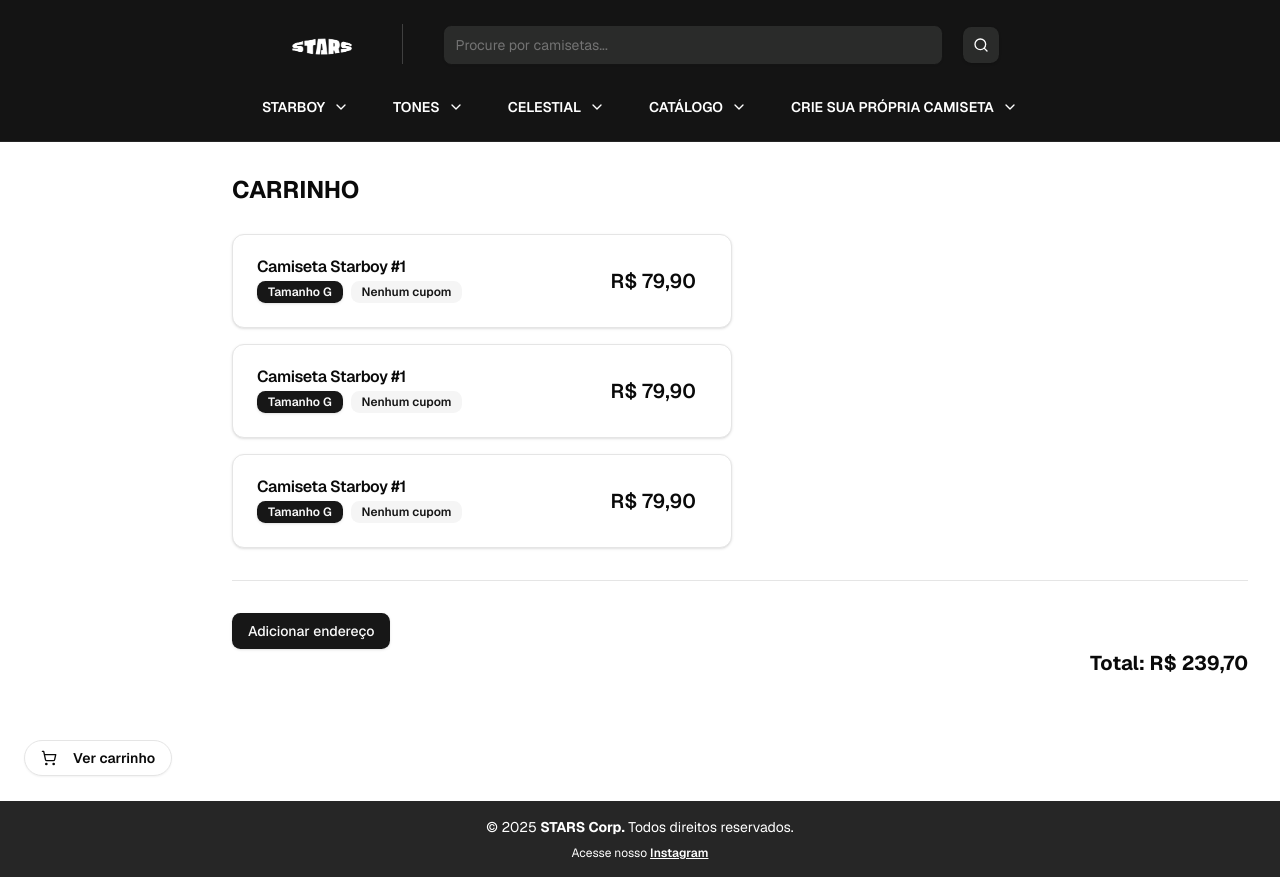
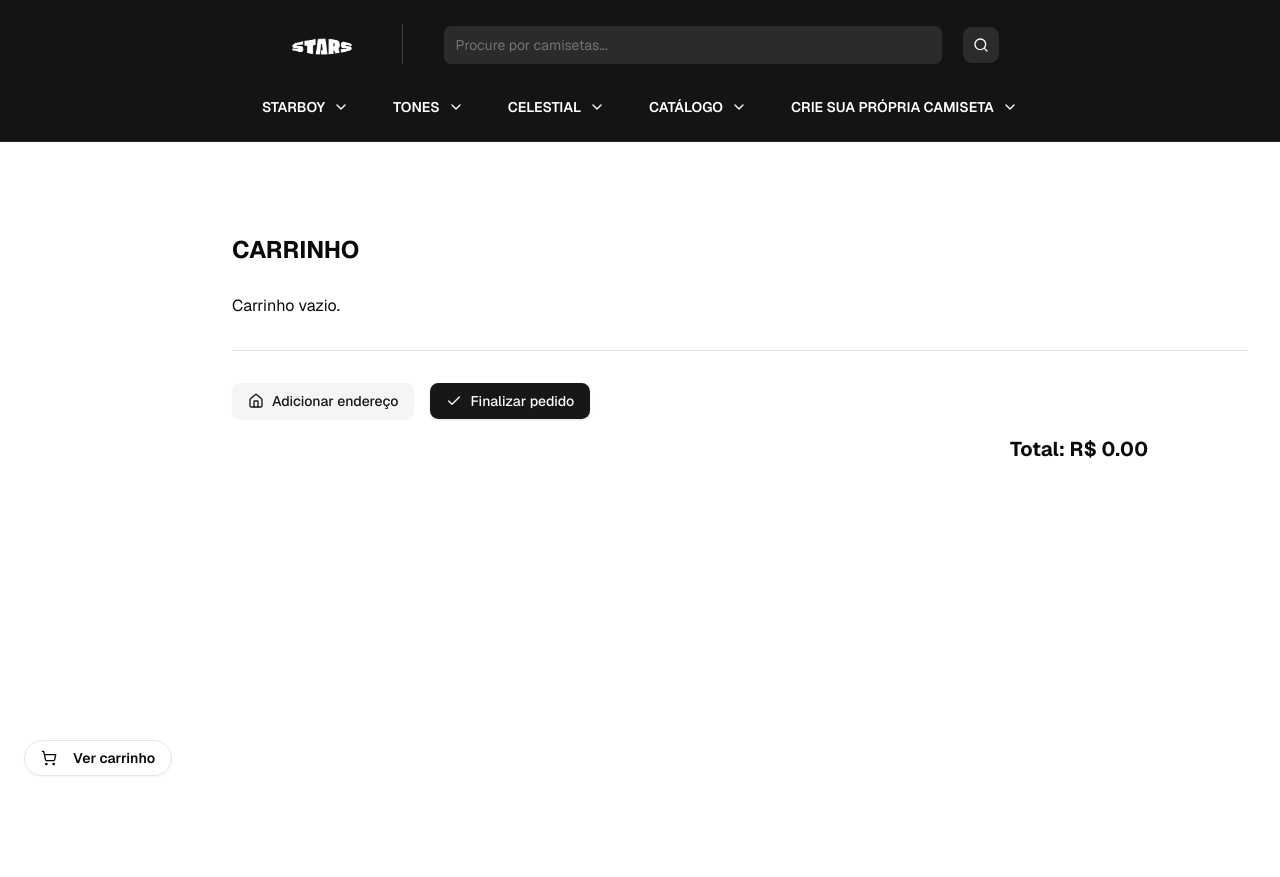
Before and after one commit to raultuee/stars-corporation, a React (Vite) app: page /carrinho in a window 1280 px wide. After the commit the page ends 800 px from the top, so only its background shows below. Built offline with nearby package versions, Linux system fonts and the light colour scheme.

Commit message:
Carrinho funcional

```diff
--- a/src/App.tsx
+++ b/src/App.tsx
@@ -9,12 +9,12 @@
 import { LoadingPage } from './utils/loading-page';
 import { ProdutoPage } from './pages/ProdutoPage';
 import { Catalogo } from './pages/catalogo';
-import { Footer } from './pages/ui/footer/footer';
 import { Starboy } from './pages/colecoes/starboy';
 import { Carrinho } from './pages/carrinho';
 import { VerCarrinho } from './pages/ui/box/box';
 import { Celestial } from './pages/colecoes/celestial';
 import { Tones } from './pages/colecoes/tones';
+import { PageFooterWrapper } from './components/wrappers/footer-wrapper';
 export function App() {
 
   return (
@@ -46,7 +46,7 @@
           </Routes>
 
           <VerCarrinho/>
-        <Footer />
+        <PageFooterWrapper />
       </Router>
   </ThemeProvider>
     </>
--- /dev/null
+++ b/src/components/wrappers/footer-wrapper.tsx
@@ -0,0 +1,10 @@
+import { useLocation } from "react-router-dom";
+import { Footer } from "@/pages/ui/footer/footer";
+
+export function PageFooterWrapper() {
+  const { pathname } = useLocation();
+  const hidePageFooter =
+  pathname.startsWith("/carrinho");
+  if (hidePageFooter) return null;
+  return <Footer />;
+}
--- a/src/pages/ProdutoPage.tsx
+++ b/src/pages/ProdutoPage.tsx
@@ -5,11 +5,11 @@
 import { Badge } from "@/components/ui/badge";
 import { Button } from "@/components/ui/button";
 import { useEffect, useState } from "react";
-import { Dialog, DialogContent, DialogHeader, DialogTrigger } from "@/components/ui/dialog";
 import { Input } from "@/components/ui/input";
 import { Label } from "@/components/ui/label";
 import { Select, SelectContent, SelectGroup, SelectItem, SelectLabel, SelectTrigger, SelectValue } from "@/components/ui/select";
 import { PlusCircle } from "lucide-react";
+import { toast } from "sonner";
 
 export function ProdutoPage() {
   const { slug } = useParams<{ slug: string }>();
@@ -19,6 +19,7 @@
   const [cupomInput, setCupomInput] = useState("");
   const [cupomAplicado, setCupomAplicado] = useState<{codigo: string, desconto: number} | null>(null);
   const [mensagemCupom, setMensagemCupom] = useState("");
+  const [selectedSize, setSelectedSize] = useState(""); // Adicione para o tamanho
   const options = [
           { label: "Oversized", value: true },
           { label: "Regular", value: false },
@@ -89,6 +90,33 @@
     return camiseta.preco;
   };
 
+  function handleAddToCart() {
+  if (!selectedSize) {
+    toast.error("Selecione o tamanho!");
+    return;
+  }
+  if (!camiseta) {
+    toast.error("Camiseta não encontrada!");
+    return;
+  }
+  const carrinho = JSON.parse(localStorage.getItem("carrinho") || "[]");
+  if (carrinho.length >= 3) {
+    toast.error("O carrinho pode conter no máximo 3 itens.");
+    return;
+  }
+  const item = {
+    id: camiseta.id,
+    nome: camiseta.nome,
+    preco: calcularPrecoFinal(),
+    tamanho: selectedSize,
+    cupom: cupomAplicado ? cupomAplicado.codigo : "Nenhum cupom",
+    colecao: camiseta.colecao,
+  };
+  carrinho.push(item);
+  localStorage.setItem("carrinho", JSON.stringify(carrinho));
+  toast.success("Camiseta adicionada ao carrinho!");
+}
+
   if (!camiseta) return <div>Camiseta não encontrada.</div>;
 
 
@@ -138,7 +166,7 @@
         </div>
 
         <div className="mb-2">
-            <Select>
+          <Select onValueChange={setSelectedSize}>
             <SelectTrigger className="">
               <SelectValue placeholder="Selecione o tamanho" />
             </SelectTrigger>
@@ -159,18 +187,12 @@
         <SelecionarEstilo/>
 
         <div className="flex items-center">
-         <Dialog>
-            <DialogTrigger className="w-full">
-              <Button className="w-full flex rounded-xl items-center"><PlusCircle className="mt-[1px]"/> Adicionar ao carrinho</Button>
-            </DialogTrigger>
-            <DialogContent>
-              <DialogHeader>
-                <h1 className="font-bold text-lg">Para concluir</h1>
-                <h2 className="text-muted-foreground">Você será redirecionado ao nosso Instagram, onde pode nos contatar na DM sobre seu pedido.</h2>
-              </DialogHeader>
-                <a href="https://www.instagram.com/tshirtsmkt/" target="_blank"><Button className="w-full">Continuar</Button></a>
-            </DialogContent>
-         </Dialog>
+          <Button
+            className="w-full flex rounded-xl items-center"
+            onClick={handleAddToCart}
+          >
+            <PlusCircle className="mt-[1px]" /> Adicionar ao carrinho
+          </Button>
         </div>
 
         <div className="flex flex-col gap-1 mt-2">
--- a/src/pages/carrinho.tsx
+++ b/src/pages/carrinho.tsx
@@ -5,56 +5,65 @@
 import { Input } from "@/components/ui/input";
 import { Label } from "@/components/ui/label";
 import { Separator } from "@/components/ui/separator";
+import { Check, House, X } from "lucide-react";
+import { useEffect, useState } from "react";
+
+type CarrinhoItem = {
+    nome: string;
+    tamanho: string;
+    cupom: string;
+    preco: number;
+};
 
 export function Carrinho() {
+    const [itens, setItens] = useState<CarrinhoItem[]>([]);
+
+    useEffect(() => {
+        const carrinho = JSON.parse(localStorage.getItem("carrinho") || "[]");
+        setItens(carrinho);
+    }, []);
+
     return (
-        <div className="min-w-screen h-[calc(100vh-141px)] flex flex-col gap-10 sm:gap-10 md:gap-20 lg:gap-20 xl:gap-20 bg-white">
-            <div className="p-8 ml-[200px]">
+        <div className="min-w-screen flex flex-col gap-10 sm:gap-10 md:gap-20 lg:gap-20 xl:gap-20 bg-white">
+            <div className="p-8 mt-[60px] md:ml-[200px] lg:ml-[200px] xl:ml-[200px]">
                 <h1 className="font-bold text-2xl uppercase mb-7">Carrinho</h1>
                 <div className="flex flex-col gap-4">
-                    <Card className="flex w-[500px] cursor-pointer hover:shadow-lg transition-shadow">
+                    {itens.length === 0 && <p>Carrinho vazio.</p>}
+                    {itens.map((item, idx) => (
+                        <div className="flex items-center gap-2" key={idx}>
+                            <Card key={idx} className="flex md:w-[500px] lg:w-[500px] xl:w-[500px] cursor-pointer hover:shadow-lg transition-shadow">
                                 <CardHeader className="flex">
-                            <CardTitle>Camiseta Starboy #1</CardTitle>
+                                    <CardTitle>{item.nome}</CardTitle>
                                     <CardDescription className="flex gap-2">
-                                <Badge variant="default">Tamanho G</Badge>
-                                <Badge variant="secondary">Nenhum cupom</Badge>
+                                        <Badge variant="default">Tamanho {item.tamanho}</Badge>
+                                        <Badge variant="secondary">{item.cupom}</Badge>
                                     </CardDescription>
                                 </CardHeader>
                                 <CardContent className="flex flex-col text-center">
-                            <p className="font-semibold text-xl mt-8 ml-[100px]">R$ 79,90</p>
+                                    <p className="font-semibold text-xl mt-8 ml-[100px]">R$ {item.preco.toFixed(2)}</p>
                                 </CardContent>
                             </Card>
-                    <Card className="flex w-[500px] cursor-pointer hover:shadow-lg transition-shadow">
-                        <CardHeader className="flex">
-                            <CardTitle>Camiseta Starboy #1</CardTitle>
-                            <CardDescription className="flex gap-2">
-                                <Badge variant="default">Tamanho G</Badge>
-                                <Badge variant="secondary">Nenhum cupom</Badge>
-                            </CardDescription>
-                        </CardHeader>
-                        <CardContent className="flex flex-col text-center">
-                            <p className="font-semibold text-xl mt-8 ml-[100px]">R$ 79,90</p>
-                        </CardContent>
-                    </Card>
-                    <Card className="flex w-[500px] cursor-pointer hover:shadow-lg transition-shadow">
-                        <CardHeader className="flex">
-                            <CardTitle>Camiseta Starboy #1</CardTitle>
-                            <CardDescription className="flex gap-2">
-                                <Badge variant="default">Tamanho G</Badge>
-                                <Badge variant="secondary">Nenhum cupom</Badge>
-                            </CardDescription>
-                        </CardHeader>
-                        <CardContent className="flex flex-col text-center">
-                            <p className="font-semibold text-xl mt-8 ml-[100px]">R$ 79,90</p>
-                        </CardContent>
-                    </Card>
+
+                        <Button
+                            variant="ghost"
+                            onClick={() => {
+                                const novoCarrinho = itens.filter((_, i) => i !== idx);
+                                setItens(novoCarrinho);
+                                localStorage.setItem("carrinho", JSON.stringify(novoCarrinho));
+                            }}
+                        >
+                            <X/>
+                        </Button>
+                        </div>
+                    ))}
+
                 </div>
                 <div>
                     <Separator className="my-8 bg-neutral-200" />
 
                     <Dialog>
                         <DialogTrigger>
-                            <Button>Adicionar endereço</Button>
+                            <Button variant="secondary"> <House/> Adicionar endereço</Button>
                         </DialogTrigger>
                         <DialogContent>
                             <DialogHeader>
@@ -99,8 +108,16 @@
                         </DialogContent>
                     </Dialog>
 
-                    <div className="flex justify-end">
-                        <p className="font-bold text-xl">Total: R$ 239,70</p>
+                    <Button className="ml-4"><Check/> Finalizar pedido</Button>
+
+                    <div className="flex justify-end mr-[100px] mt-4">
+                       <p className="font-bold text-xl">
+                            Total: R$ {
+                                itens.length === 0
+                                    ? "0.00"
+                                    : (itens.reduce((acc, item) => acc + item.preco, 0) + 10).toFixed(2)
+                            }
+                        </p>
                     </div>
                 </div>
             </div>
```
Lines whose indentation alone changed are shown as unchanged.
